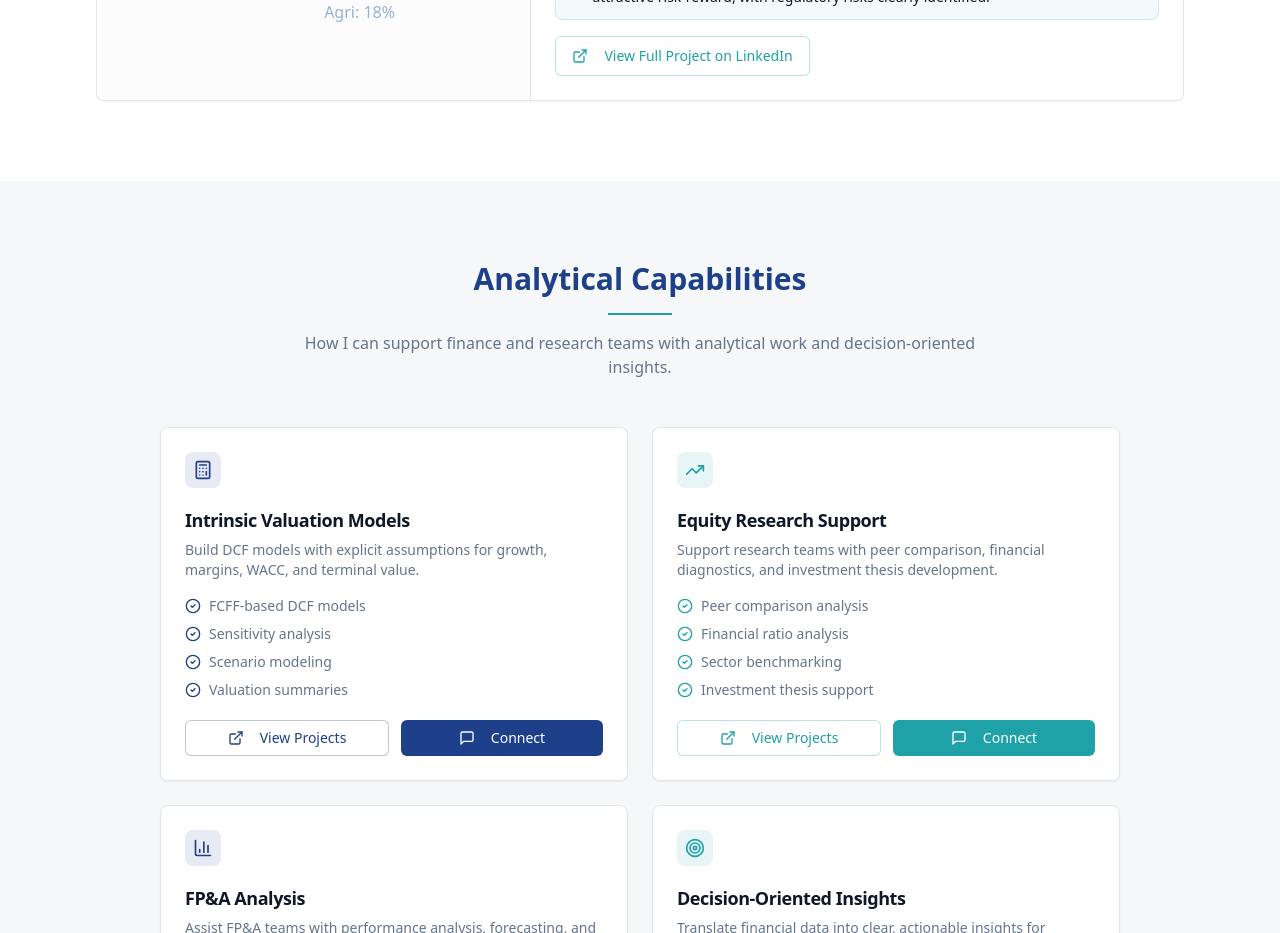
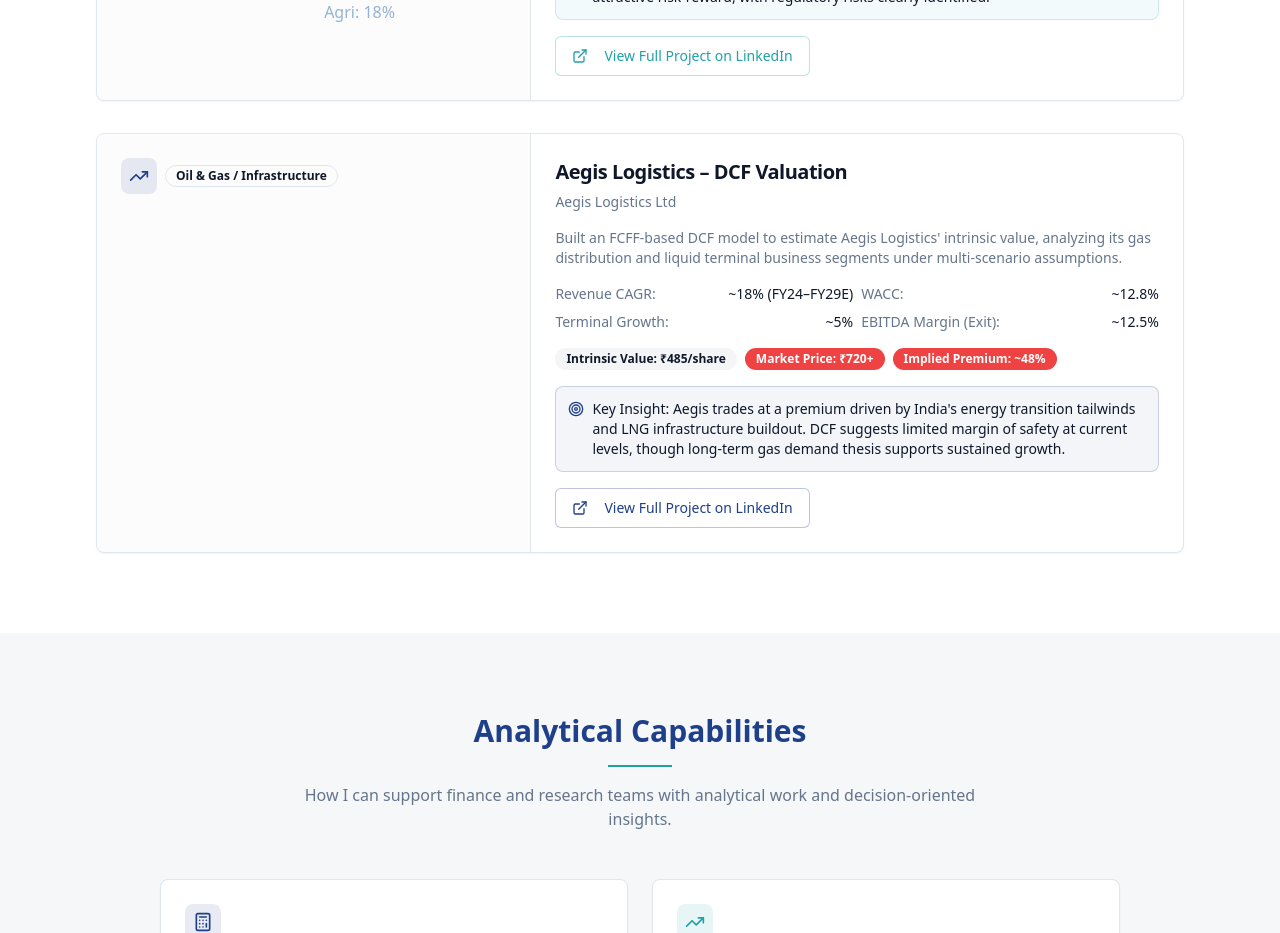
Before and after one commit to adarshkumar0501/finance-brand-builder, a React (Vite) app: page / in a window 1280 px wide. Shown: the part 6820-7753 px from the top of the page. Built offline with nearby package versions, Linux system fonts and the light colour scheme.

Commit message:
Preceding changes

```diff
--- a/src/components/Projects.tsx
+++ b/src/components/Projects.tsx
@@ -240,6 +240,28 @@ const projects = [
     investmentView: 'Strong cash flows, improving FMCG mix, and capital discipline support attractive risk-reward, with regulatory risks clearly identified.',
     linkedinUrl: 'https://www.linkedin.com/posts/adarshkumar-_itc-equity-research-report-activity-7421105963874816001-N4si',
     chartType: 'itc-segment'
+  },
+  {
+    id: 6,
+    title: 'Aegis Logistics – DCF Valuation',
+    company: 'Aegis Logistics Ltd',
+    sector: 'Oil & Gas / Infrastructure',
+    icon: TrendingUp,
+    summary: 'Built an FCFF-based DCF model to estimate Aegis Logistics\' intrinsic value, analyzing its gas distribution and liquid terminal business segments under multi-scenario assumptions.',
+    keyAssumptions: [
+      { label: 'Revenue CAGR', value: '~18% (FY24–FY29E)' },
+      { label: 'WACC', value: '~12.8%' },
+      { label: 'Terminal Growth', value: '~5%' },
+      { label: 'EBITDA Margin (Exit)', value: '~12.5%' }
+    ],
+    keyOutputs: [
+      { label: 'Intrinsic Value', value: '₹485/share', type: 'neutral' },
+      { label: 'Market Price', value: '₹720+', type: 'negative' },
+      { label: 'Implied Premium', value: '~48%', type: 'negative' }
+    ],
+    insight: 'Aegis trades at a premium driven by India\'s energy transition tailwinds and LNG infrastructure buildout. DCF suggests limited margin of safety at current levels, though long-term gas demand thesis supports sustained growth.',
+    linkedinUrl: '/projects/Aegis_Logistics_DCF.pdf',
+    chartType: 'aegis-dcf'
   }
 ];
 
```
